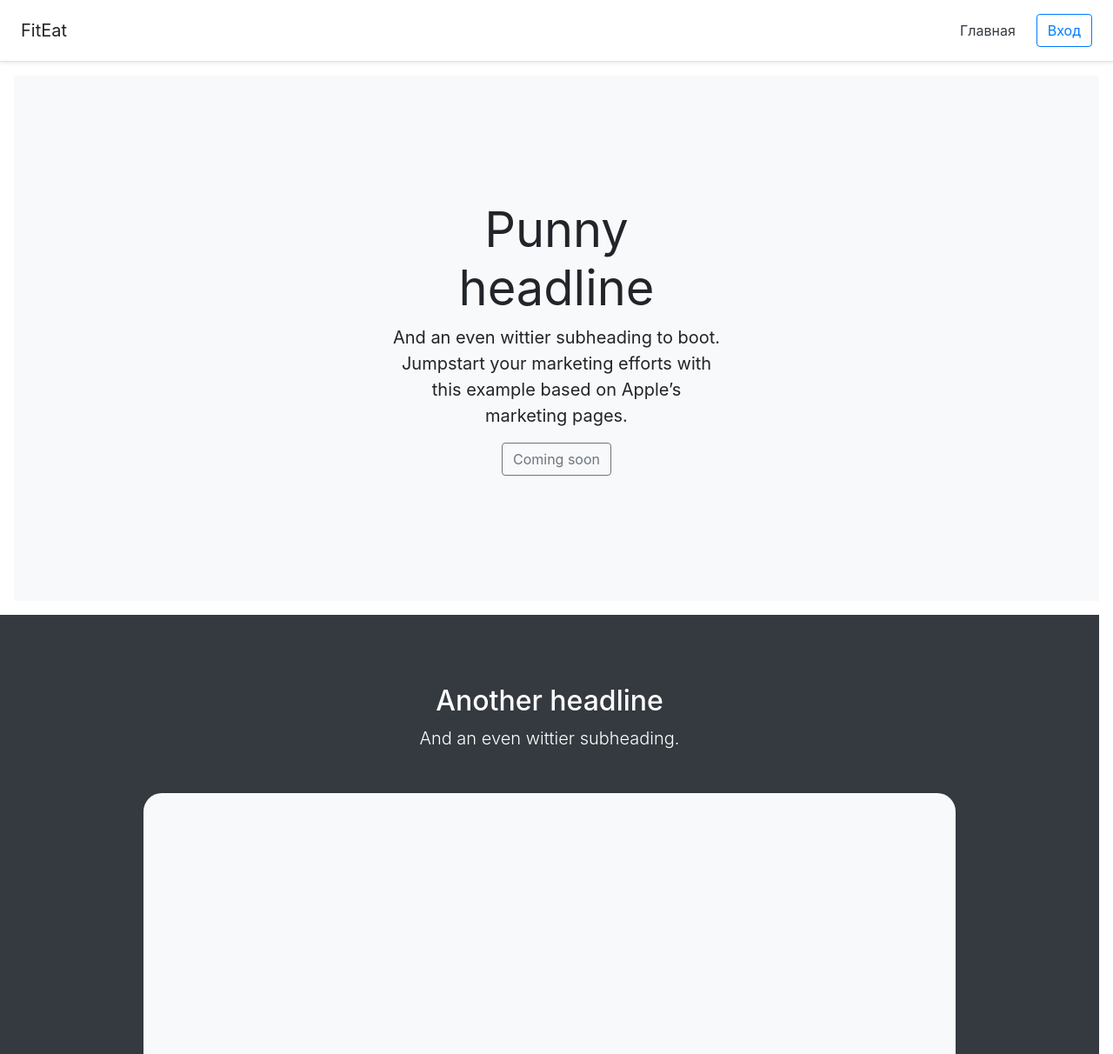
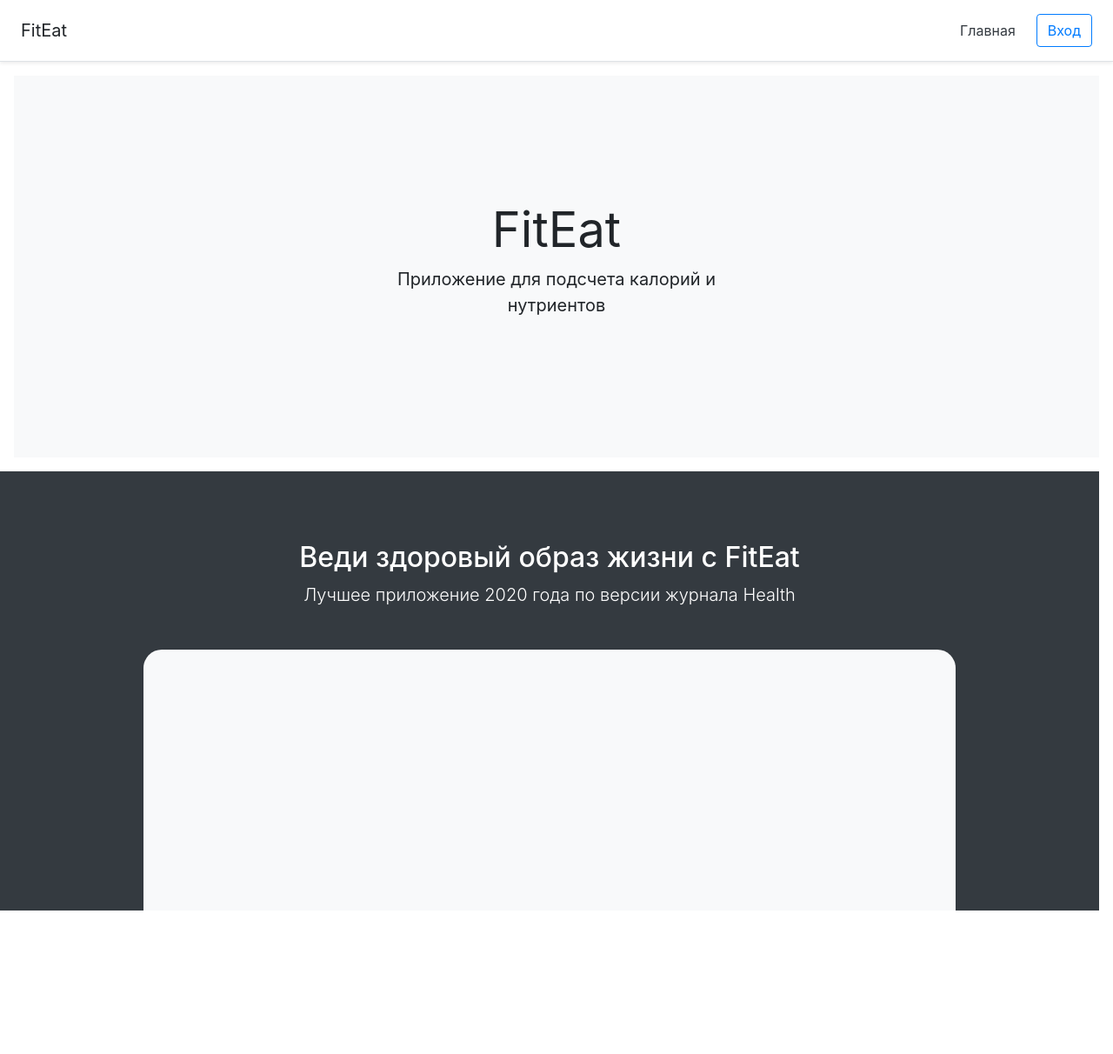
Before and after one commit to markgardie/WebApp, a Django app: page / in a window 1280 px wide. Shown: the whole page at 87% size. After the commit the page ends 1047 px from the top, so only its background shows below. Run offline with Django 3.2, Linux system fonts and the light colour scheme; some libraries are stand-ins or nearby versions.

Commit message:
Update index.html

```diff
--- a/ProductLibrary/templates/library/index.html
+++ b/ProductLibrary/templates/library/index.html
@@ -7,17 +7,16 @@
 {% block content %}
 <div class="position-relative overflow-hidden p-3 p-md-5 m-md-3 text-center bg-light">
   <div class="col-md-5 p-lg-5 mx-auto my-5">
-    <h1 class="display-4 font-weight-normal">Punny headline</h1>
-    <p class="lead font-weight-normal">And an even wittier subheading to boot. Jumpstart your marketing efforts with this example based on Apple’s marketing pages.</p>
-    <a class="btn btn-outline-secondary" href="#">Coming soon</a>
+    <h1 class="display-4 font-weight-normal">FitEat</h1>
+    <p class="lead font-weight-normal">Приложение для подсчета калорий и нутриентов</p>
   </div>
   <div class="product-device shadow-sm d-none d-md-block"></div>
   <div class="product-device product-device-2 shadow-sm d-none d-md-block"></div>
 </div>
 <div class="bg-dark mr-md-3 pt-3 px-3 pt-md-5 px-md-5 text-center text-white overflow-hidden">
     <div class="my-3 py-3">
-      <h2 class="display-5">Another headline</h2>
-      <p class="lead">And an even wittier subheading.</p>
+      <h2 class="display-5">Веди здоровый образ жизни с FitEat</h2>
+      <p class="lead">Лучшее приложение 2020 года по версии журнала Health</p>
     </div>
     <div class="bg-light shadow-sm mx-auto" style="width: 80%; height: 300px; border-radius: 21px 21px 0 0;"></div>
   </div>
```
